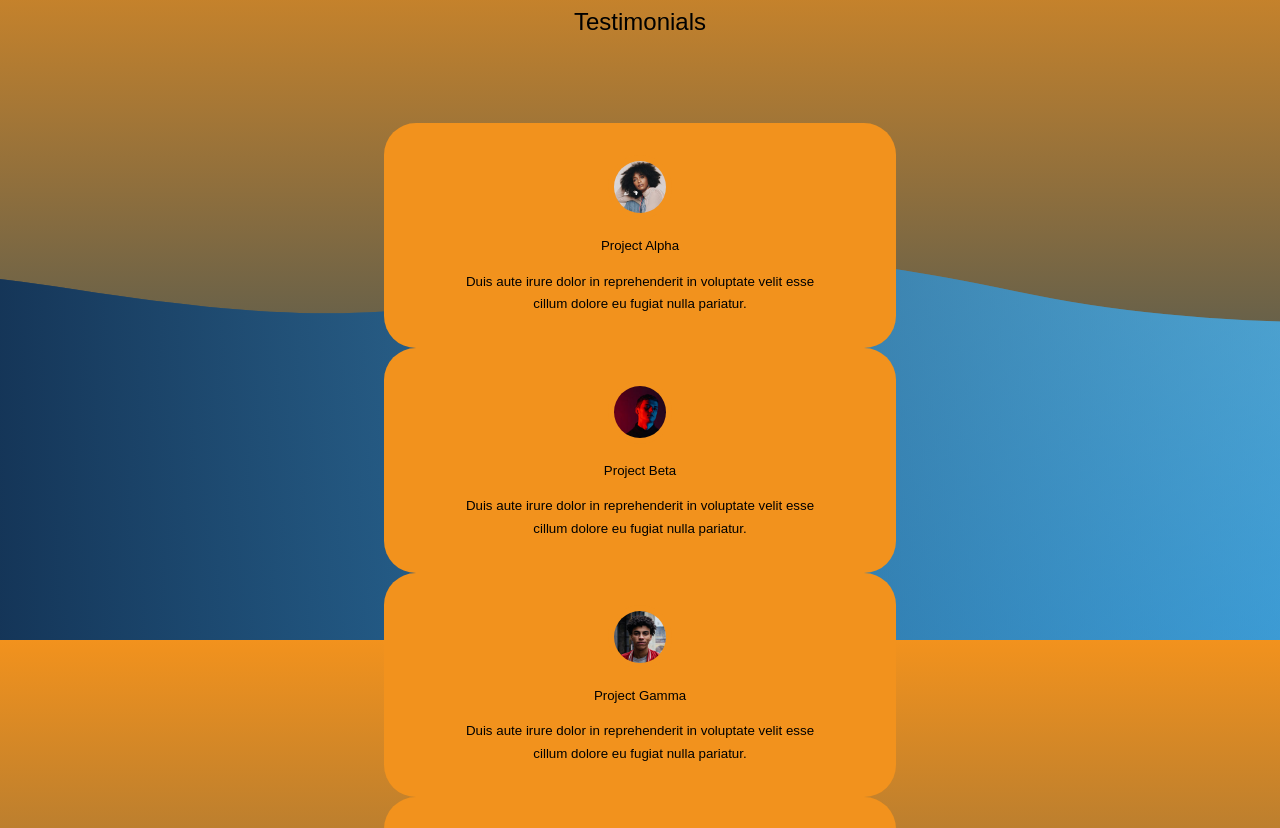
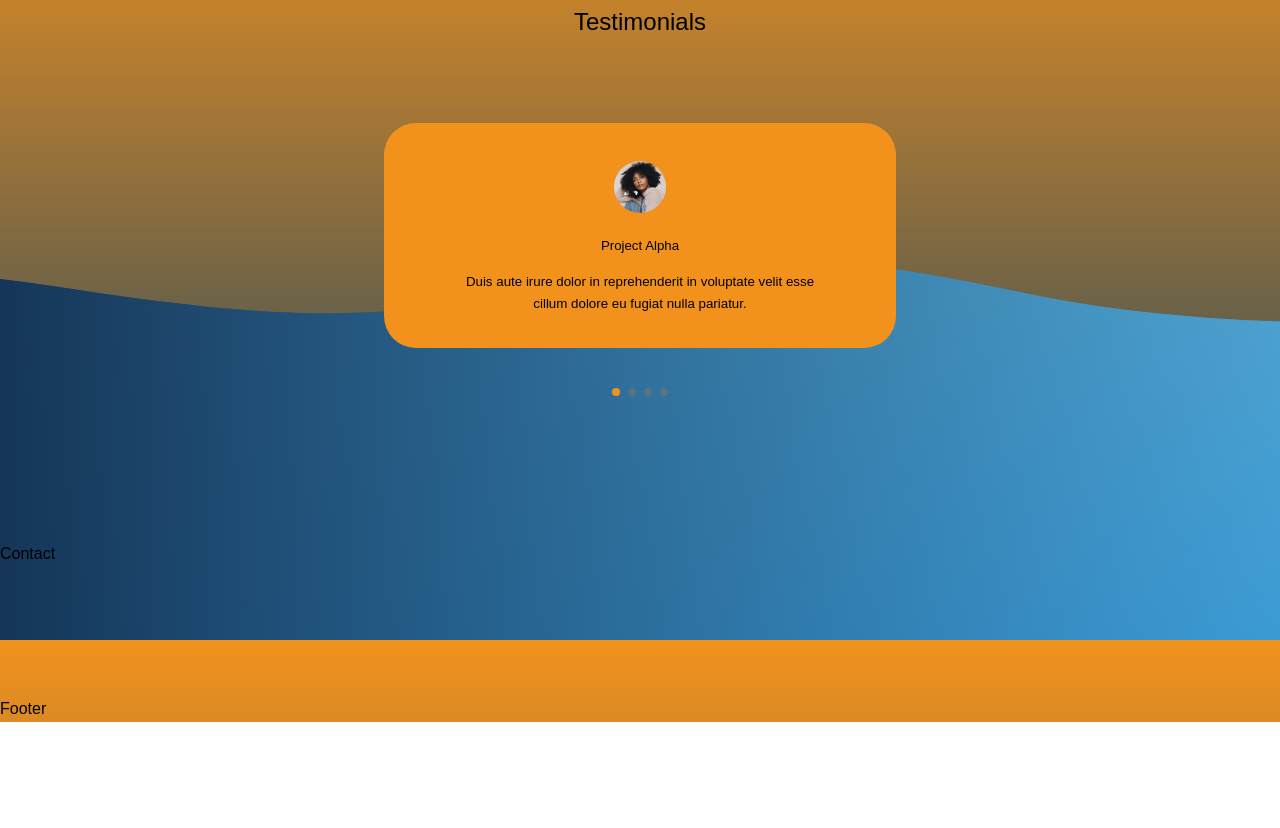
Before and after one commit to imBadAlpha/my-website, a React (Create React App) app: page / in a window 1280 px wide. Shown: the part 4160-4988 px from the top of the page. After the commit the page ends 4882 px from the top, so only its background shows below. Built offline with nearby package versions, Linux system fonts and the light colour scheme; a web font is replaced by a local one.

Commit message:
Installed swiper js on the testimonials

```diff
--- a/package.json
+++ b/package.json
@@ -11,6 +11,7 @@
     "react-dom": "^18.2.0",
     "react-icons": "^4.8.0",
     "react-scripts": "5.0.1",
+    "swiper": "^9.1.1",
     "web-vitals": "^2.1.4"
   },
   "scripts": {
--- a/src/components/testimonials/Testimonials.jsx
+++ b/src/components/testimonials/Testimonials.jsx
@@ -4,6 +4,15 @@
 import AVTR2 from '../../assets/images/avatar2.jpg'
 import AVTR3 from '../../assets/images/avatar3.jpg'
 import AVTR4 from '../../assets/images/avatar4.jpg'
+
+// import Swiper core and required modules
+import { Pagination, A11y } from 'swiper';
+
+import { Swiper, SwiperSlide } from 'swiper/react';
+
+// Import Swiper styles
+import 'swiper/css';
+import 'swiper/css/pagination';
 
 const data = [
   {
@@ -34,11 +43,17 @@
       <h5>Review from clients</h5>
       <h2>Testimonials</h2>
 
-      <div className='container testimonials__container'>
+      <Swiper className='container testimonials__container'
+        // install Swiper modules
+        modules={[Pagination, A11y]}
+        spaceBetween={40}
+        slidesPerView={1}
+        pagination={{ clickable: true }}
+      >
         {
           data.map(({avatar, name, review}, index) => {
             return (
-              <article className='testimonials' key={index}>
+              <SwiperSlide className='testimonials' key={index}>
                 <div className='client__avatar'>
                   <img src={avatar} alt={`Avatar ${index+1}`}/>
                 </div>
@@ -46,12 +61,12 @@
                 <small className='client__review'>
                   {review}
                 </small>
-              </article>
+              </SwiperSlide>
             )
           })
         }
 
-      </div>
+      </Swiper>
     </section>
   )
 }
--- a/src/components/testimonials/testimonials.css
+++ b/src/components/testimonials/testimonials.css
@@ -1,5 +1,6 @@
 .container.testimonials__container {
     width: 40%;
+    padding-bottom: 4rem;
 }
 
 .client__avatar {
@@ -45,3 +46,7 @@
         width: var(--container-width-sm);
     }
 }
+
+.swiper-pagination-clickable .swiper-pagination-bullet {
+    background: var(--color-bg-variant);
+}
```
Also changed, not shown: 1 other file (tests, documents, lock files or other folders).
